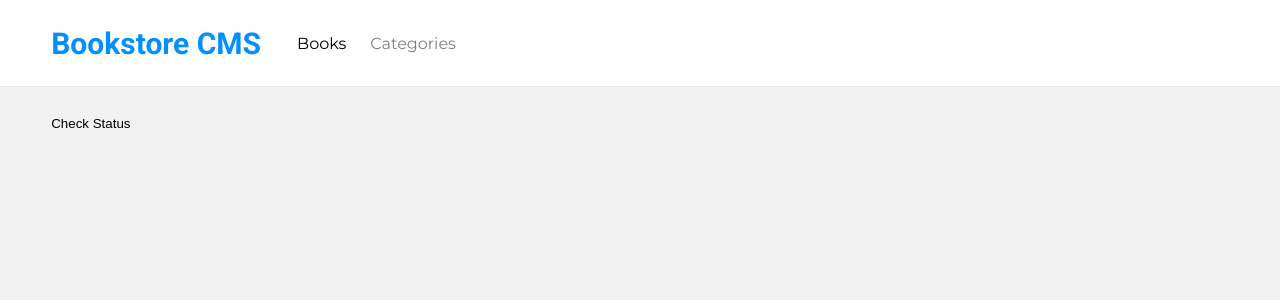
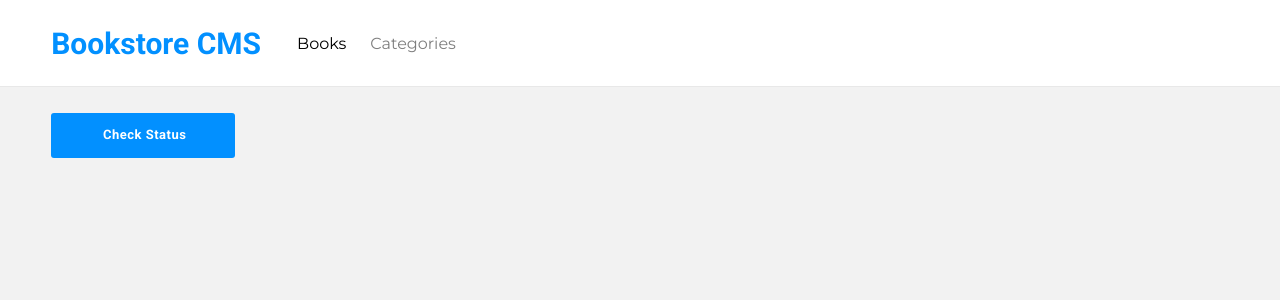
Before and after one commit to leopiresgoss/bookstore, a React (Create React App) app: page /categories in a window 1280 px wide. Shown: the top 300 px of the page. Built offline with nearby package versions, Linux system fonts and the light colour scheme.

Commit message:
Style check status button and update Readme

```diff
--- a/src/App.css
+++ b/src/App.css
@@ -122,7 +122,8 @@ h1 {
   font-size: 1rem;
 }
 
-.add button {
+.add button,
+.check-status {
   padding: 0.801rem 1.188rem 0.886rem 1.375rem;
   border-radius: 3px;
   background-color: var(--azure);
```
Also changed, not shown: images/screenshot.png (added), 1 other file (tests, documents, lock files or other folders).
